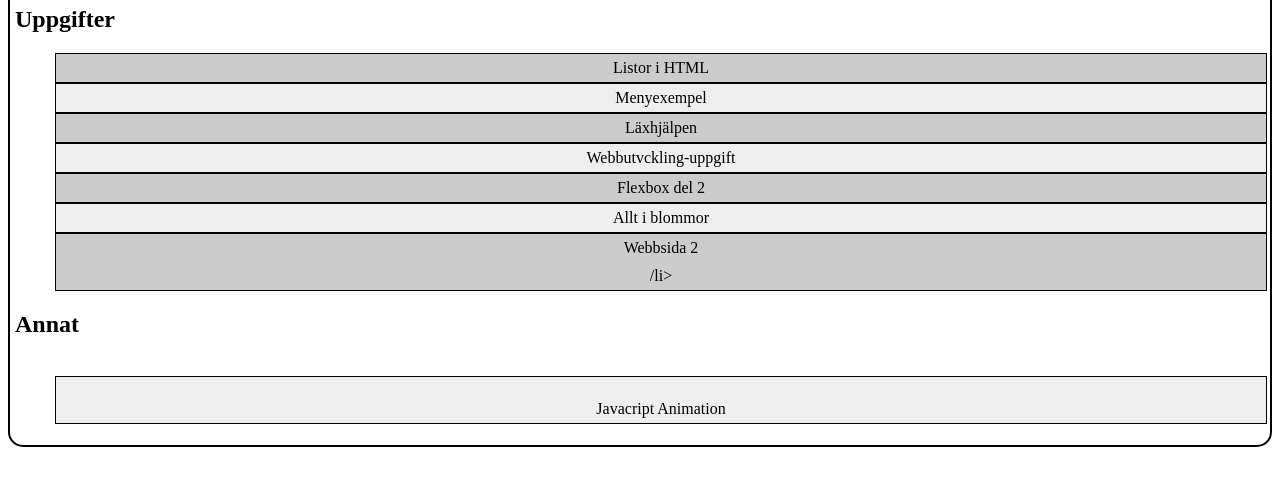
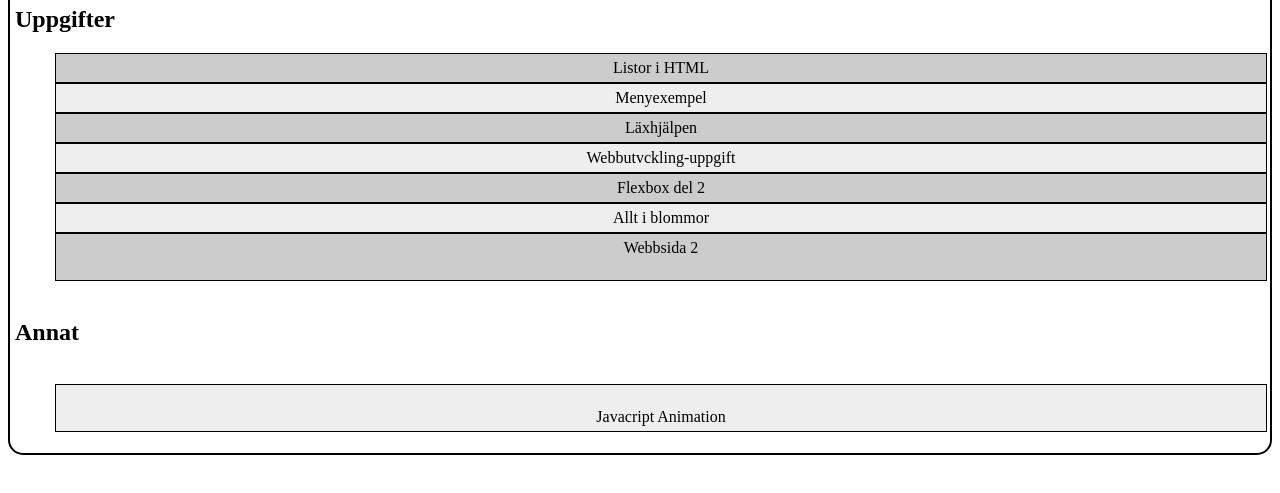
Before and after one commit to julsvor/julsvor.github.io, a plain HTML site: page index.html in a window 1280 px wide. Shown: the part 79-572 px from the top of the page. Drawn offline with Linux system fonts and the light colour scheme.

Commit message:
Update index.html

```diff
--- a/index.html
+++ b/index.html
@@ -18,7 +18,7 @@
         <li><a href="webbutvckling-uppgift/index.html">Webbutvckling-uppgift</a></li>
         <li><a href="flexbox-del-2/index.html">Flexbox del 2</a></li>
         <li><a href="webbutveckling-webbsida-allt-i-blommor/index.html">Allt i blommor</a></li>
-        <li><a href="webbsida-2/index.html">Webbsida 2<a/>/li>
+        <li><a href="webbsida-2/index.html">Webbsida 2<a/></li>
     </ol>
 
     <h2>Annat</h2>
```
